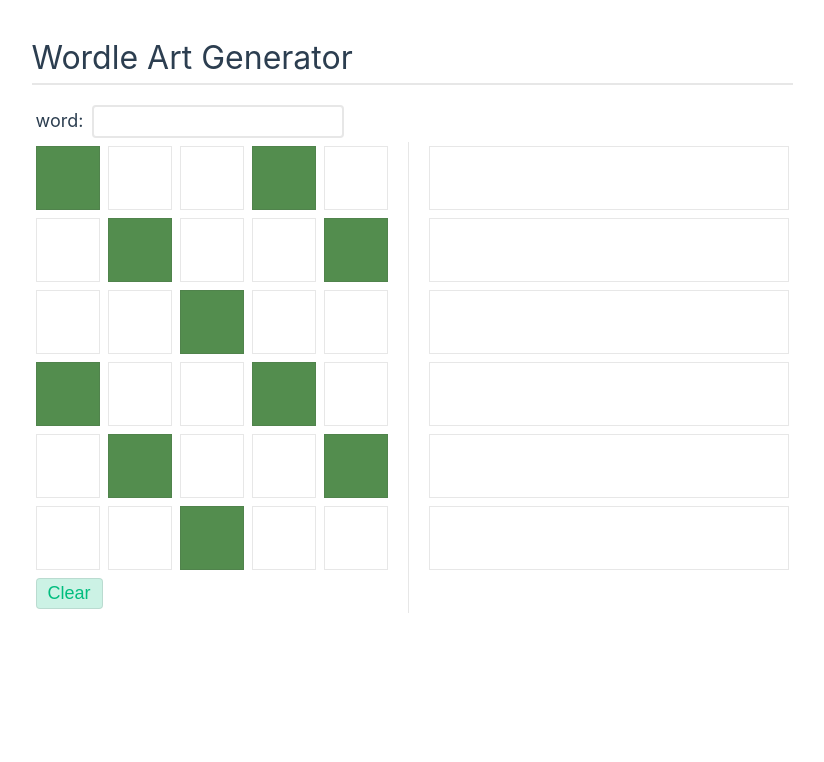
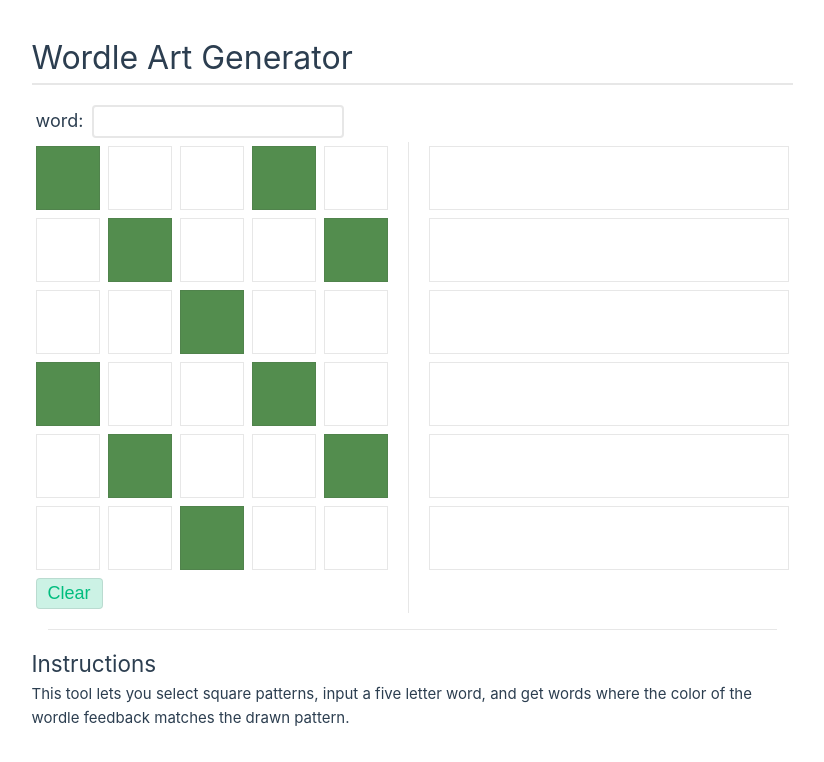
Before and after one commit to aconamos/wordle-art, a Vue app: page / in a window 1280 px wide. Shown: the top 762 px of the page, without its empty margins (228-1052 px from the left). Built offline with nearby package versions, Linux system fonts and the light colour scheme.

Commit message:
add instructions

```diff
--- a/src/App.vue
+++ b/src/App.vue
@@ -28,6 +28,14 @@
       <div class="v-divider" />
       <AnswerDisplay :answers-list="answersList" />
     </div>
+    <div class="h-divider" />
+    <div id="instructions">
+      <h2>Instructions</h2>
+      <p>
+        This tool lets you select square patterns, input a five letter word, and get words where the color of the wordle
+        feedback matches the drawn pattern.
+      </p>
+    </div>
   </main>
 </template>
 
@@ -41,6 +49,13 @@
   min-height: 100%;
   width: 1px;
   margin: 0 16px;
+  background-color: var(--color-border);
+}
+
+.h-divider {
+  max-height: 1px;
+  height: 1px;
+  margin: 16px 16px;
   background-color: var(--color-border);
 }
 
--- a/src/assets/main.css
+++ b/src/assets/main.css
@@ -2,6 +2,7 @@
 
 #app {
   max-width: 1280px;
+  width: 825px;
   margin: 0 auto;
   padding: 2rem;
   font-weight: normal;
```
